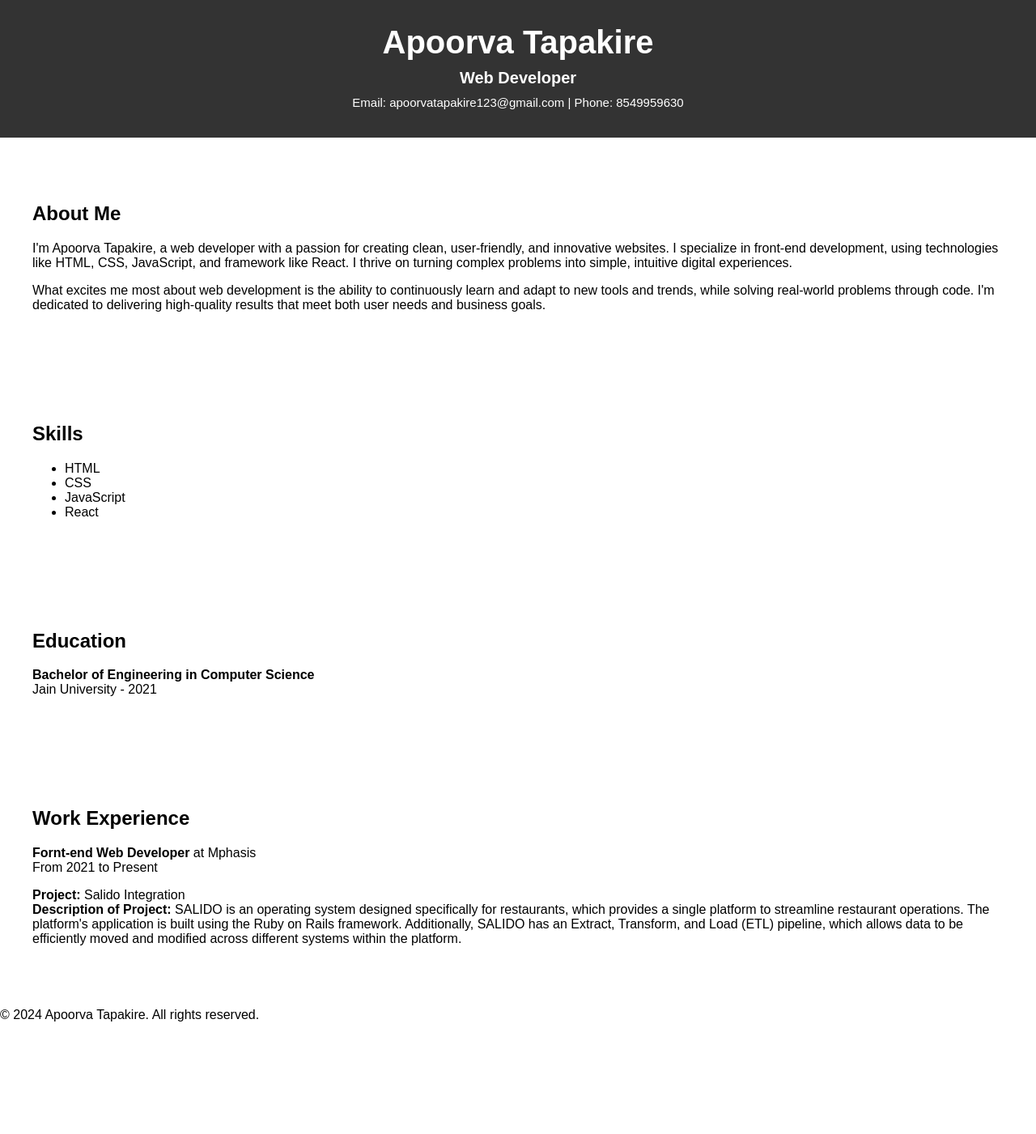
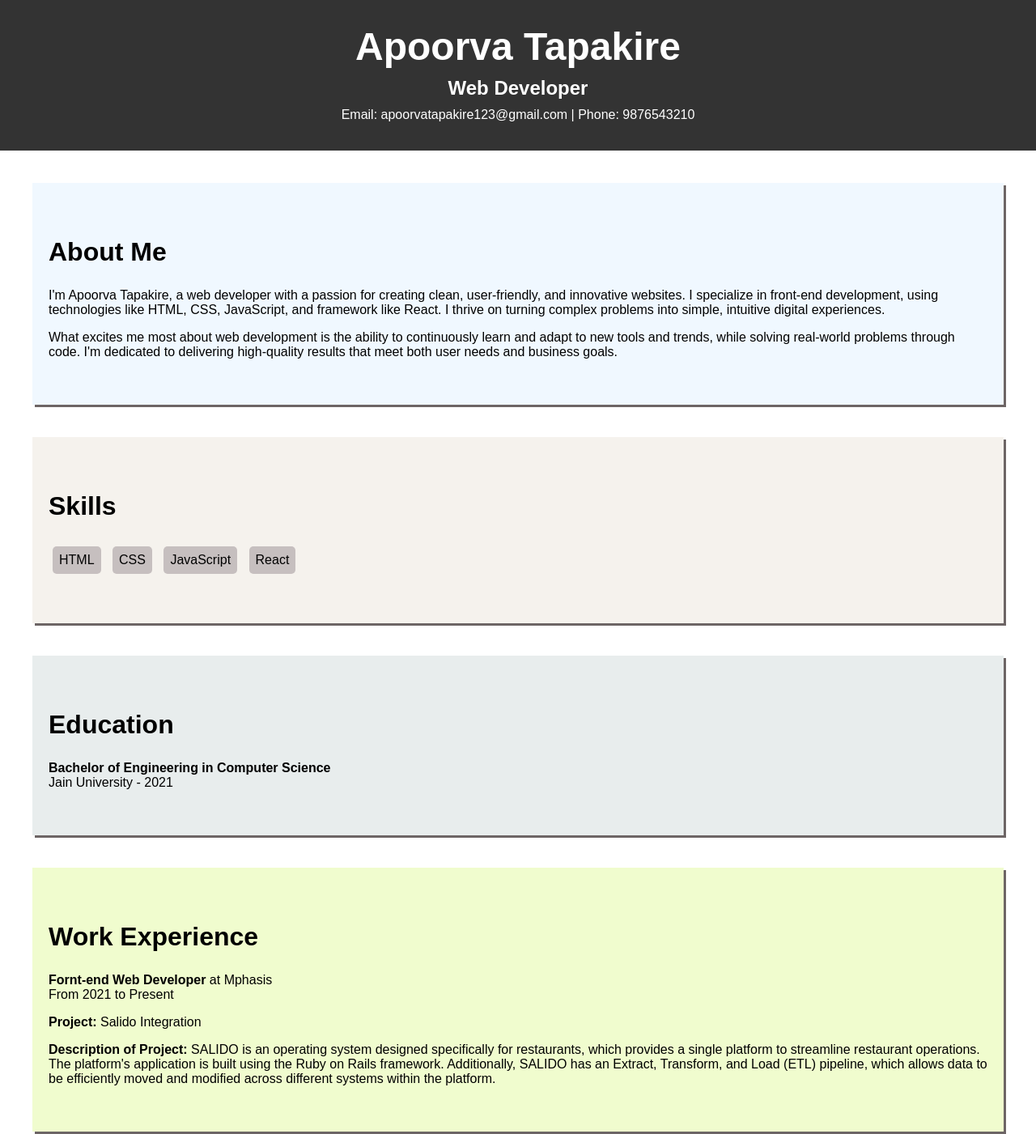
Before and after one commit to Apoorva-Tapakire/CVV, a plain HTML site: page index.html in a window 1280 px wide. Shown: the top 1401 px of the page at 81% size. Before the commit the page ends 1279 px from the top, so only its background shows below. Drawn offline with Linux system fonts and the light colour scheme.

Commit message:
Add files via upload

```diff
--- a/index.html
+++ b/index.html
@@ -3,7 +3,7 @@
 <head>
     <meta charset="UTF-8">
     <meta name="viewport" content="width=device-width, initial-scale=1.0">
-    <title>Document</title>
+    <title>Apoorva Tapakire - Web developer</title>
     <link rel="stylesheet" href="styles.css">
 </head>
 <body>
@@ -11,11 +11,13 @@
     <header>
         <h1>Apoorva Tapakire</h1>
         <h2>Web Developer</h2>
-        <p>Email: apoorvatapakire123@gmail.com | Phone: 8549959630</p>
+        <p>Email: apoorvatapakire123@gmail.com | Phone: 9876543210</p>
     </header>
 
+    <!-- Main Content -->
+    <main>
         <!-- About Me Section -->
-    <section>
+        <section id="aboutme">
             <h2>About Me</h2>
             <p>I'm Apoorva Tapakire, a web developer with a passion for creating clean,
             user-friendly, and innovative websites. I specialize in front-end development, using
@@ -27,7 +29,8 @@
         </section>
 
         <!-- Skills Section -->
-    <section>
+        <section id="skills">
+            <div class="container"></div>
                 <h2>Skills</h2>
                 <ul>
                     <li>HTML</li>
@@ -35,27 +38,28 @@
                     <li>JavaScript</li>
                     <li>React</li>
                 </ul>
+            </div>
         </section>
 
         <!-- Education Section -->
-    <section>
+        <section id="education">
         <h2>Education</h2>
         <p><strong>Bachelor of Engineering in Computer Science</strong><br> Jain University - 2021</p>
         </section>
 
         <!-- Work Experience Section -->
-    <section>
+        <section id="workexperience">
         <h2>Work Experience</h2>
         <p><strong>Fornt-end Web Developer</strong> at Mphasis <br>From 2021 to Present</p>
         <p><strong>Project: </strong>Salido Integration
-        <br>
-        <strong>Description of Project: </strong>SALIDO is an operating system designed specifically for restaurants,
+            <p><strong>Description of Project: </strong>SALIDO is an operating system designed specifically for restaurants,
             which provides a single platform to streamline restaurant operations. The platform's application
             is built using the Ruby on Rails framework. Additionally, SALIDO has an Extract, Transform,
             and Load (ETL) pipeline, which allows data to be efficiently moved and modified across
-        different systems within the platform.
+            different systems within the platform.</p>
         </p>
         </section>
+    </main>
 
     <!-- Footer Section -->
     <footer>
--- a/styles.css
+++ b/styles.css
@@ -14,21 +14,77 @@ header {
 }
 
 header h1 {
-    font-size: 40px;
+    font-size: 3rem;
     margin: 0;
 }
 
 header h2 {
-    font-size: 20px;
+    font-size: 1.5rem;
     margin: 10px 0;
 }
 
 header p {
-    font-size: 15px;
+    font-size: 1rem;
     margin: 5px 0;
 }
 
+/* Main content styling */
+main {
+    padding: 20px;
+    display: flex;
+    flex-direction: column;
+}
+
+/* Section Styling */
 section {
-    margin: 20px;
-    padding: 40px 20px;
+   margin: 20px;
+   padding: 40px 20px;
+   background-color: white;
+   box-shadow: 3px 3px rgb(109, 101, 101);
+
 }
+
+section h2 {
+    font-size: 2rem;
+}
+
+/* About Me Section */
+#aboutme {
+    background-color: aliceblue;
+}
+
+/* Skills Section */
+#skills {
+    background-color: rgb(245, 242, 237);
+}
+
+#skills ul {
+    padding: 0;
+}
+
+#skills li {
+    display: inline-block;
+    margin: 5px;
+    padding: 8px;
+    background-color: rgb(198, 191, 191);
+    border-radius: 5px;
+}
+
+/* Education Section */
+#education {
+    background-color: rgb(232, 237, 237);
+  }
+
+/* Work Experience Section */
+#workexperience {
+    background-color: rgb(240, 252, 206);
+}
+
+/* footer section */
+footer {
+    text-align: center;
+    background-color: #6c6565;
+    color: white;
+    padding: 4px;
+    font-size: 0.9rem;
+}
```
Lines whose indentation alone changed are shown as unchanged.
